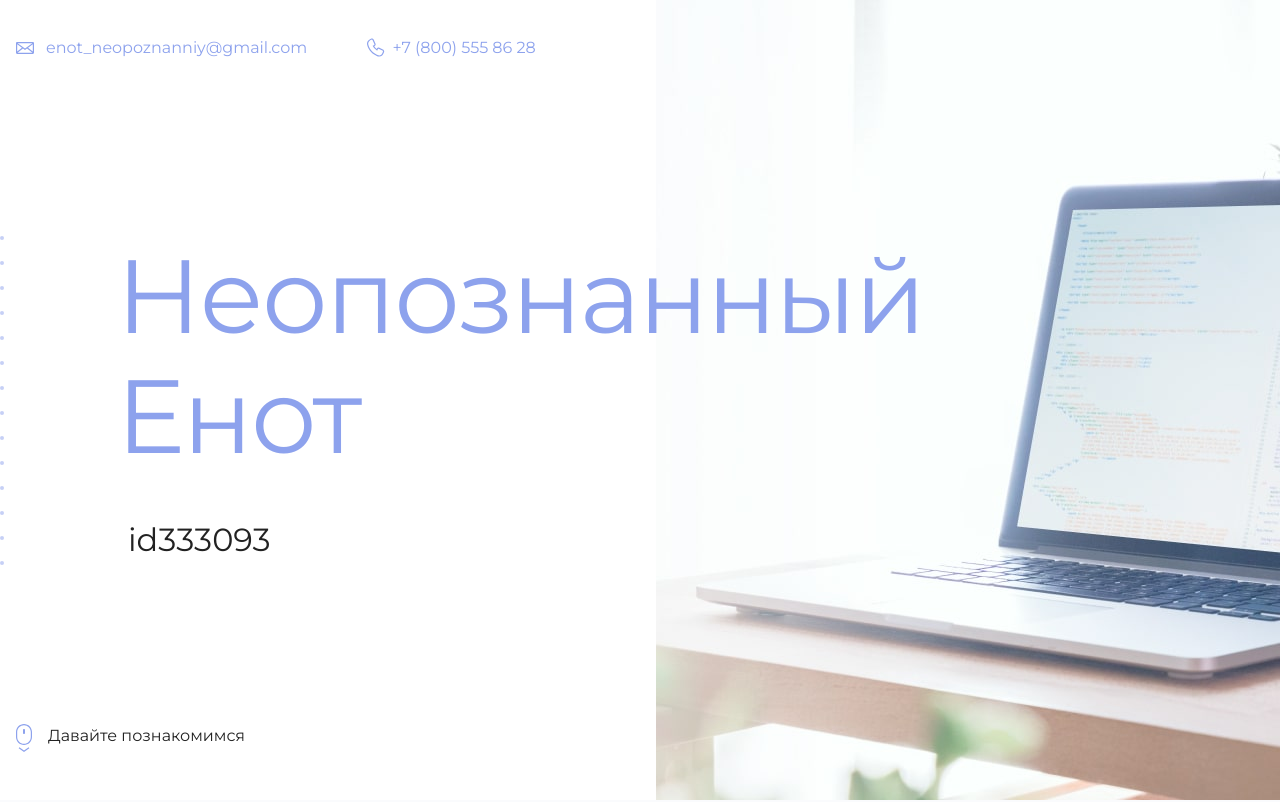
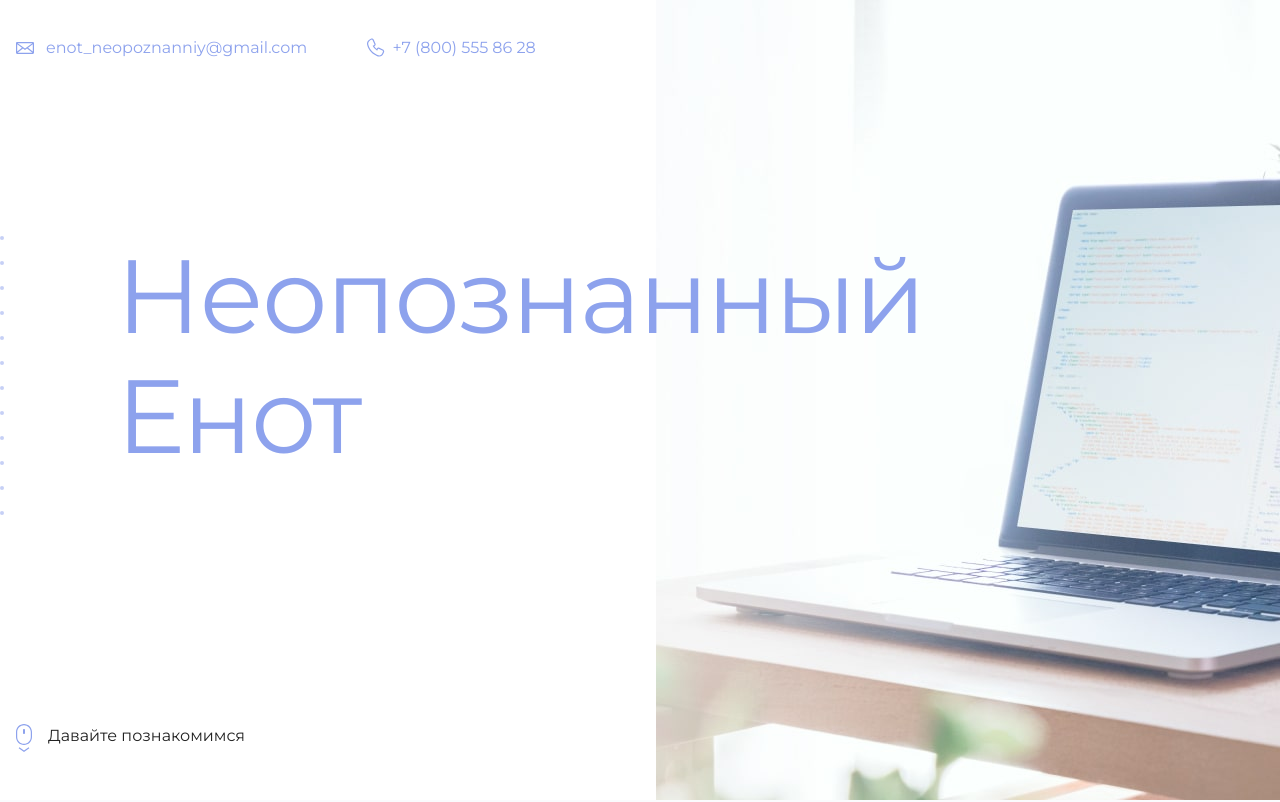
Before and after one commit to JoyField96/akademy-site, a plain HTML site: page index.html in a window 1280 px wide. Shown: the top 802 px of the page. Drawn offline with Linux system fonts and the light colour scheme.

Commit message:
Update index.html

```diff
--- a/index.html
+++ b/index.html
@@ -19,7 +19,7 @@
       <section class="hero-image">
         <div class="container">
           <h1 class="heading">Неопознанный Енот</h1>
-          <p>id333093</p>
+          <p><!-- id333093 --></p>
         </div>
       </section>
 
```
